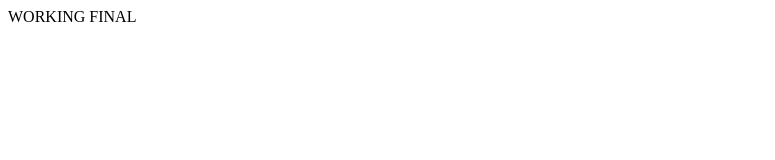
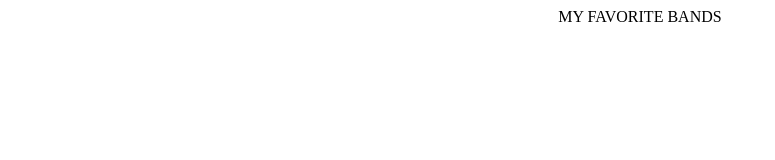
Before and after one commit to drakevittitow/Final, a plain HTML site: page index.html in a window 1280 px wide. Shown: the whole page, without its empty margins (0-775 px from the left). Drawn offline with Linux system fonts and the light colour scheme.

Commit message:
add cname

```diff
--- a/index.html
+++ b/index.html
@@ -5,8 +5,11 @@
     <meta name="viewport" content="width=device-width, initial-scale=1.0">
     <meta http-equiv="X-UA-Compatible" content="ie=edge">
     <title>Document</title>
+    <link rel="stylesheet" href="main.css">
 </head>
 <body>
-    WORKING FINAL
+    <div>
+    MY FAVORITE BANDS
+    </div>
 </body>
 </html>
--- a/main.css
+++ b/main.css
@@ -0,0 +1,3 @@
+div {
+    text-align: center;
+}
```
Also changed, not shown: 1 other file.
